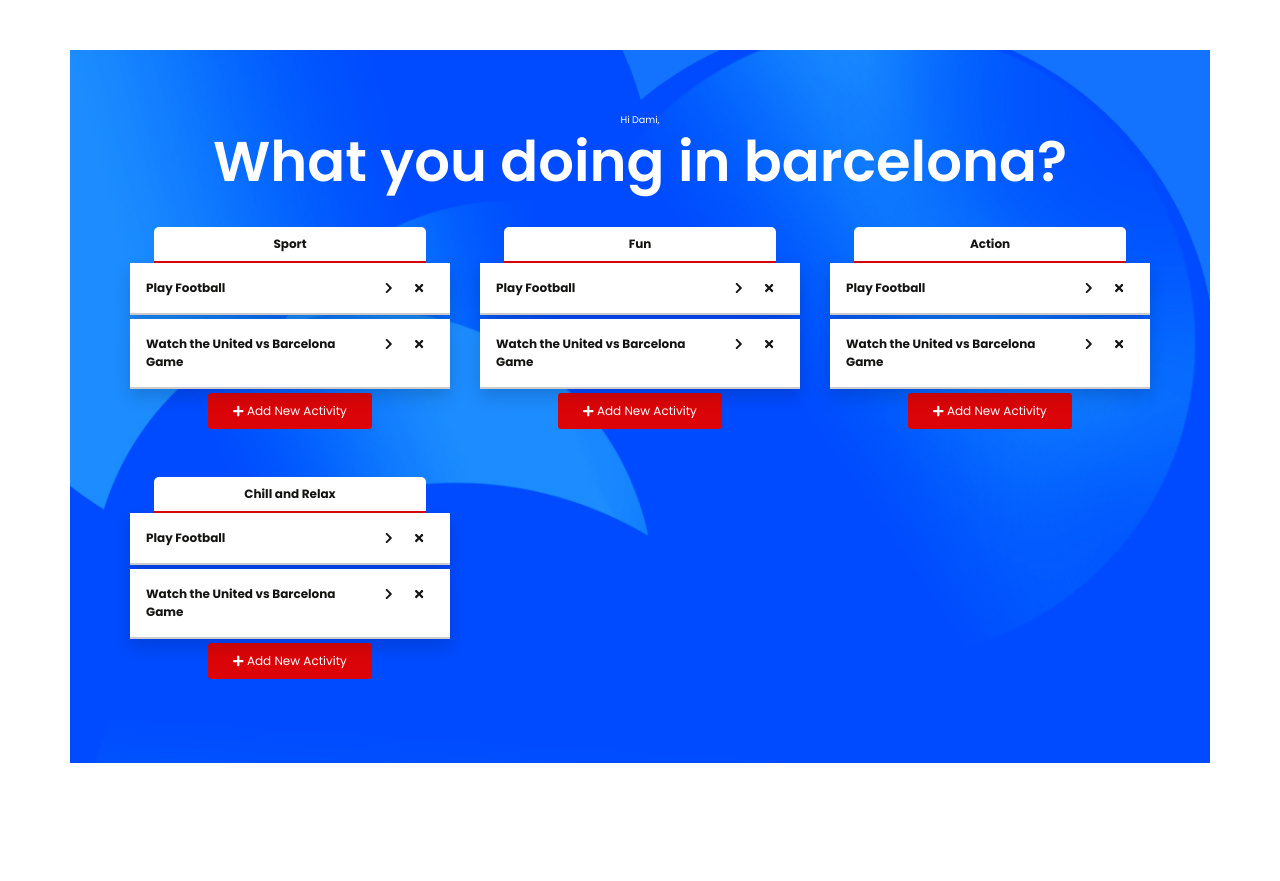
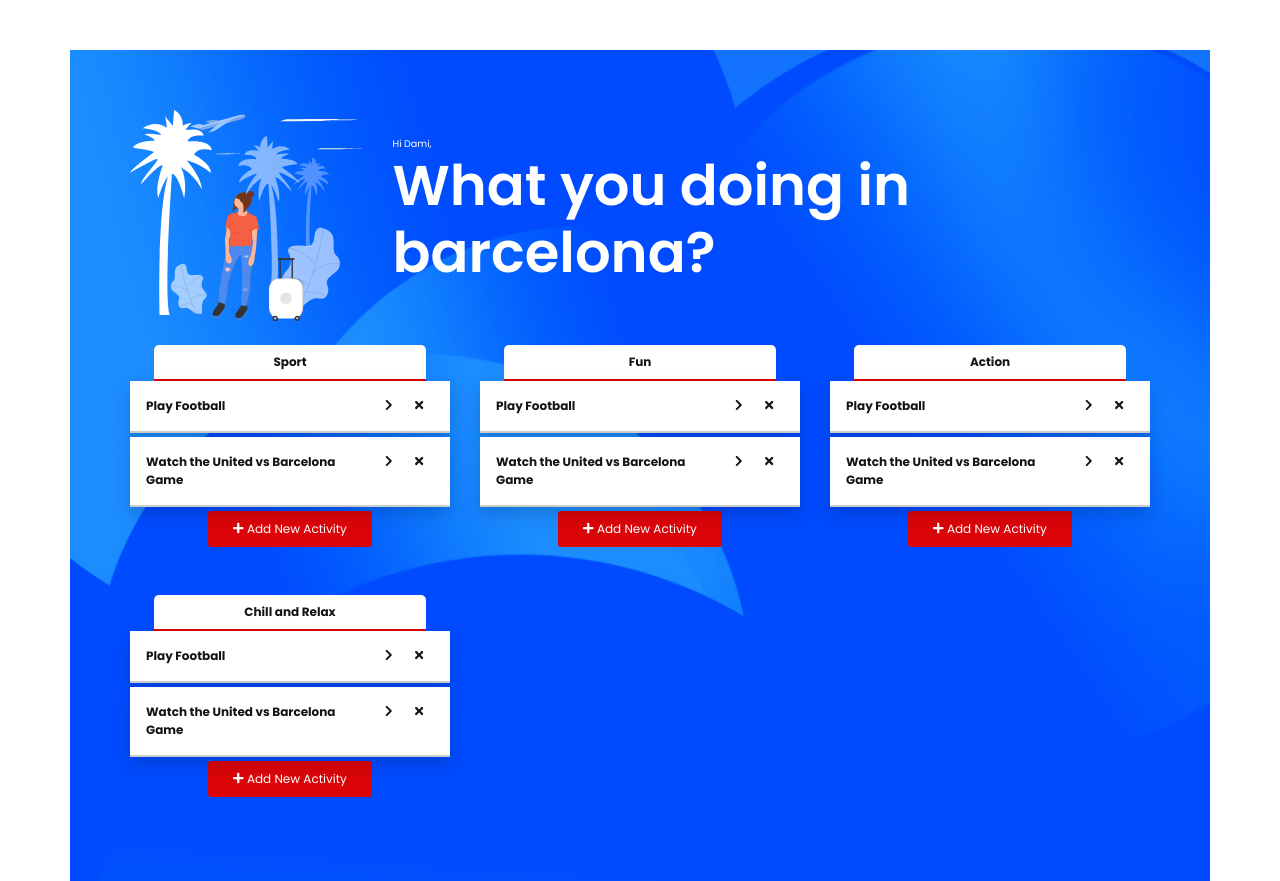
Before and after one commit to adeadedoja/travel-planner, a React (Create React App) app: page / in a window 1280 px wide. Before the commit the page ends 800 px from the top, so only its background shows below. Built offline with nearby package versions, Linux system fonts and the light colour scheme.

Commit message:
Added unDraw svg on homescreen

```diff
--- a/src/App.js
+++ b/src/App.js
@@ -63,12 +63,17 @@ const data = [
 ]
 
 class App extends Component {
-
+  constructor(props) {
+    super(props);
+    this.state = {
+      data: data,
+    }
+  }
   //categoryList
   CategoryList = (categories) => {
     const listItems = categories.map((category) =>
       <Col md="4" key={category.name.toString()}>
-          <Category data={category} />
+          <Category data={category}/>
       </Col>
     );
     return (
@@ -76,16 +81,21 @@ class App extends Component {
     );
   }
 
+
+
   render() {
     return (
       <Container className="maincontainer">
           <Row>
-              <Col className="text-center">
-                <p className="text-white mb-0 pb-0"><small>Hi Dami,</small></p>
-                <h2 className="display-4 mt-0 pt-0 b6 text-white">What you doing in barcelona?</h2>
+              <Col>
+                <img src="undraw_departing_lsgy.svg" className="img-fluid" />
+              </Col>
+              <Col md="9">
+                <p className="text-white mb-0 pb-0 pt-4"><small>Hi Dami,</small></p>
+                <h1 className="display-4 mt-0 pt-0 b6 text-white">What you doing in barcelona?</h1>
               </Col>
             </Row>
-            {this.CategoryList(data)}
+            {this.CategoryList(this.state.data)}
       </Container>
     );
   }
--- a/src/components/Activity.js
+++ b/src/components/Activity.js
@@ -7,6 +7,7 @@ class Activity extends Component {
         super(props);
         this.state = {
             title: props.title,
+            key: 2,
             description: props.description,
             modal: false
         }
@@ -20,10 +21,11 @@ class Activity extends Component {
         });
     }
 
-    //delete function
+    //get activity and category id and delete
     delete() {
-        console.log('delete');
+        this.props.delete(2);
     }
+
 
     render() {
         return (
--- a/src/components/Category.js
+++ b/src/components/Category.js
@@ -38,6 +38,11 @@ class Category extends Component {
         this.setState({
             [e.target.name]: e.target.value
         });
+    }
+
+    //delete activity, the delete button is actually in the activity.js, but the data is in App.js, grandparent-child
+    delete = (index) => {
+        console.log(index);
     }
     //activity list
     ActivityList = (activities) => {
```
Also changed, not shown: public/undraw_departing_lsgy.svg (added).
